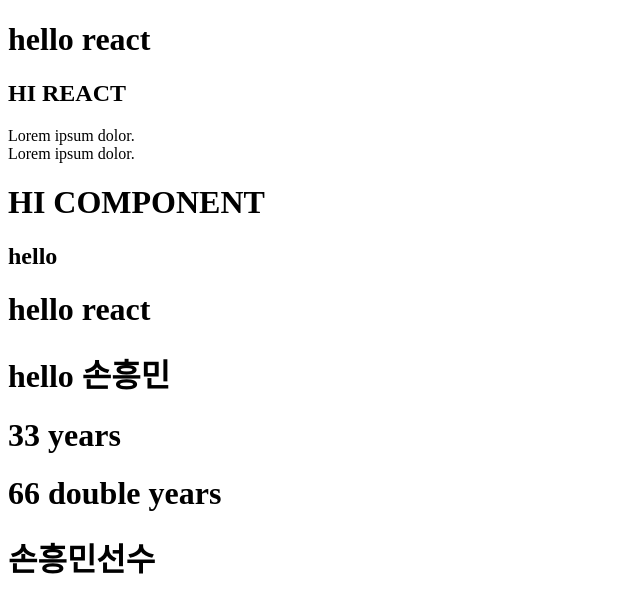
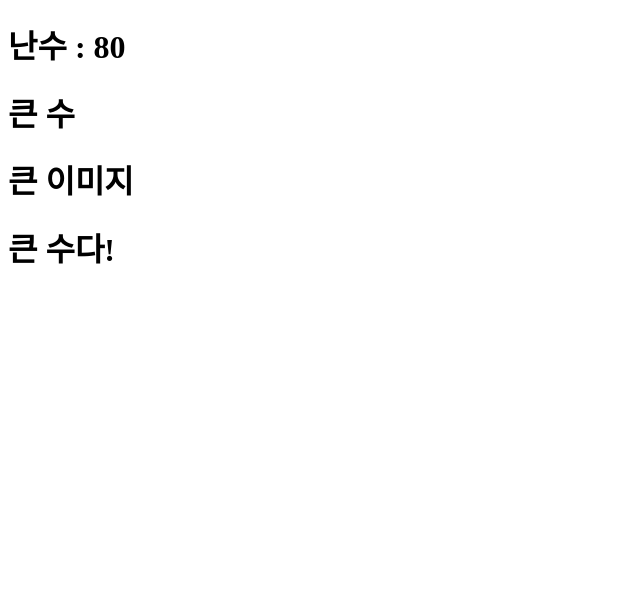
Before and after one commit to AngelosGithub/react231031, a React (Create React App) app: page / in a window 1280 px wide. Shown: the top 612 px of the page, without its empty margins (0-640 px from the left). Built offline with nearby package versions, Linux system fonts and the light colour scheme.

Commit message:
231031 jsx의 {}에서 간단한 연산자 활용

```diff
--- a/src/App.js
+++ b/src/App.js
@@ -1,57 +1,26 @@
-function MyComp2() {
-  let name = "손흥민";
-  let age = 33;
+function App() {
+  // 1~100
+  const number = Math.ceil(Math.random() * 100);
+  const isLarge = number > 50;
+  const isSmall = number <= 50;
 
-  // {} : jsx에서 js 코드 작성하기 위한 기호
   return (
     <>
-      <h1>hello react</h1>
-      <h1>hello {name}</h1>
-      <h1>{age} years</h1>
-      <h1>{age * 2} double years</h1>
-      <h1>{name + "선수"}</h1>
-      {/* 그래서 주석이 이렇게 생겻다 */}
+      <h1>난수 : {number}</h1>
+      <h1>{number > 50 ? "큰 수" : "작은 수"}</h1>
+      <div>{number > 50 ? <BigImage /> : <SmallImage />}</div>
+      <div>{isLarge && <h1>큰 수다!</h1>}</div>
+      <div>{isLarge || <h1>작은 수다!</h1>}</div>
     </>
   );
 }
 
-function App() {
-  // jsx에서 태그 사용시 꼭 종료태그 작성 해야함
-  // 빈 요소이면 시작태그에서 종료 (ex : <br>)
-  return (
-    <div>
-      <h1>hello react</h1>
-      <h2>HI REACT</h2>
-      <p>
-        Lorem ipsum dolor.
-        <br /> Lorem ipsum dolor.
-      </p>
-      <MyComp />
-      <MyComp2 />
-    </div>
-  );
+function BigImage() {
+  return <h1>큰 이미지</h1>;
 }
 
-// built-in component 는 소문자 시작
-// component 명은 대문자 시작
-// return 문을 가져야함
-// return 값은 보통 JSX 코드
-
-function MyComp() {
-  // return 에 jsx 코드 작성가능
-  // 꼭 하나의 root tag가 존재 해야함
-  // return 값이 여러줄이면 ()로 감싸기
-  // root tag 가 필요 없다면 fragment 사용 가능
-
-  // jxs 주석 사용법
-  // {/*  */}
-  return (
-    <>
-      {/* fregment 는 <></> */}
-      <h1>HI COMPONENT</h1>
-      <h2>hello</h2>
-    </>
-  );
+function SmallImage() {
+  return <h3>작은 이미지</h3>;
 }
 
 export default App;
```
